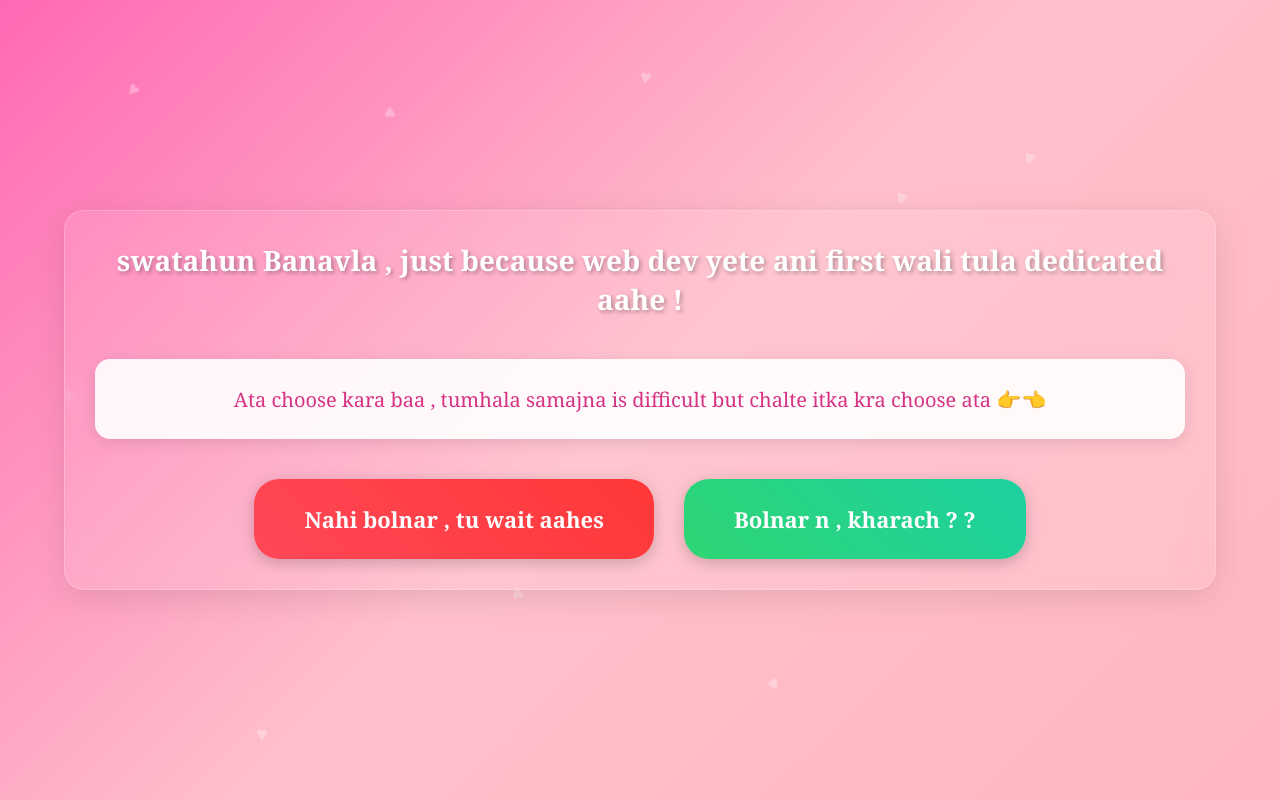
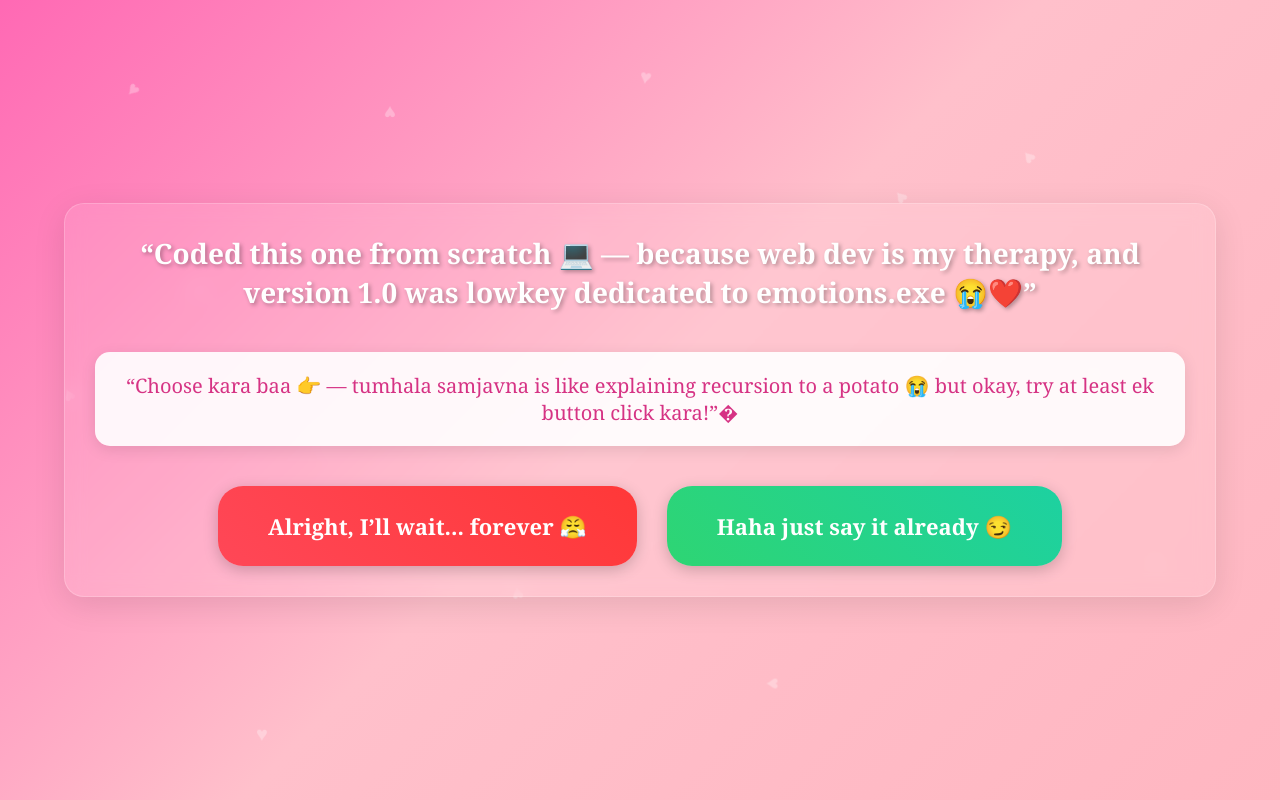
Before and after one commit to Pratikkk0566/Situational_Convincing, a plain HTML site: page index.html in a window 1280 px wide. Drawn offline with Linux system fonts and the light colour scheme.

Commit message:
Revise main messages for improved engagement
Updated text content in index.html for clarity and humor.

```diff
--- a/index.html
+++ b/index.html
@@ -238,21 +238,21 @@
     <!-- Main Content -->
     <div class="container">
         <div class="main-message">
-            swatahun Banavla , just because web dev yete ani first wali tula dedicated aahe !
+           “Coded this one from scratch 💻 — because web dev is my therapy, and version 1.0 was lowkey dedicated to emotions.exe 😭❤️”
         </div>
 
         <!-- Dynamic Message Display Area -->
         <div class="message-display" id="messageDisplay">
-            Ata choose kara baa , tumhala samajna is difficult but chalte itka kra choose ata 👉👈
+          “Choose kara baa 👉 — tumhala samjavna is like explaining recursion to a potato 😭 but okay, try at least ek button click kara!”�
         </div>
 
         <!-- Interactive Buttons -->
         <div class="button-container">
             <button class="interactive-button no-button" id="noButton">
-                Nahi bolnar , tu wait aahes
+                Alright, I’ll wait... forever 😤
             </button>
             <button class="interactive-button yes-button" id="yesButton">
-                Bolnar n , kharach ? ?
+                Haha just say it already 😏
             </button>
         </div>
     </div>
```
